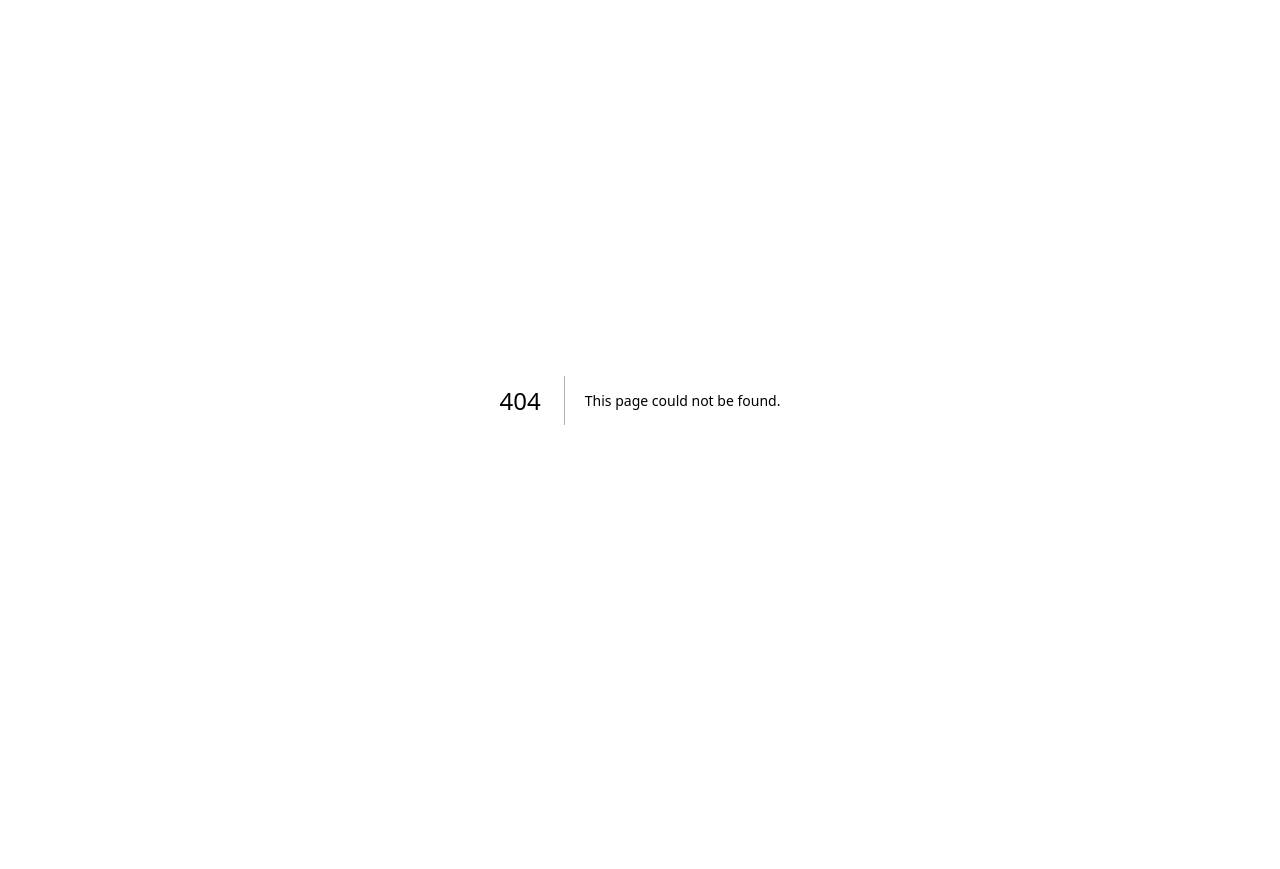
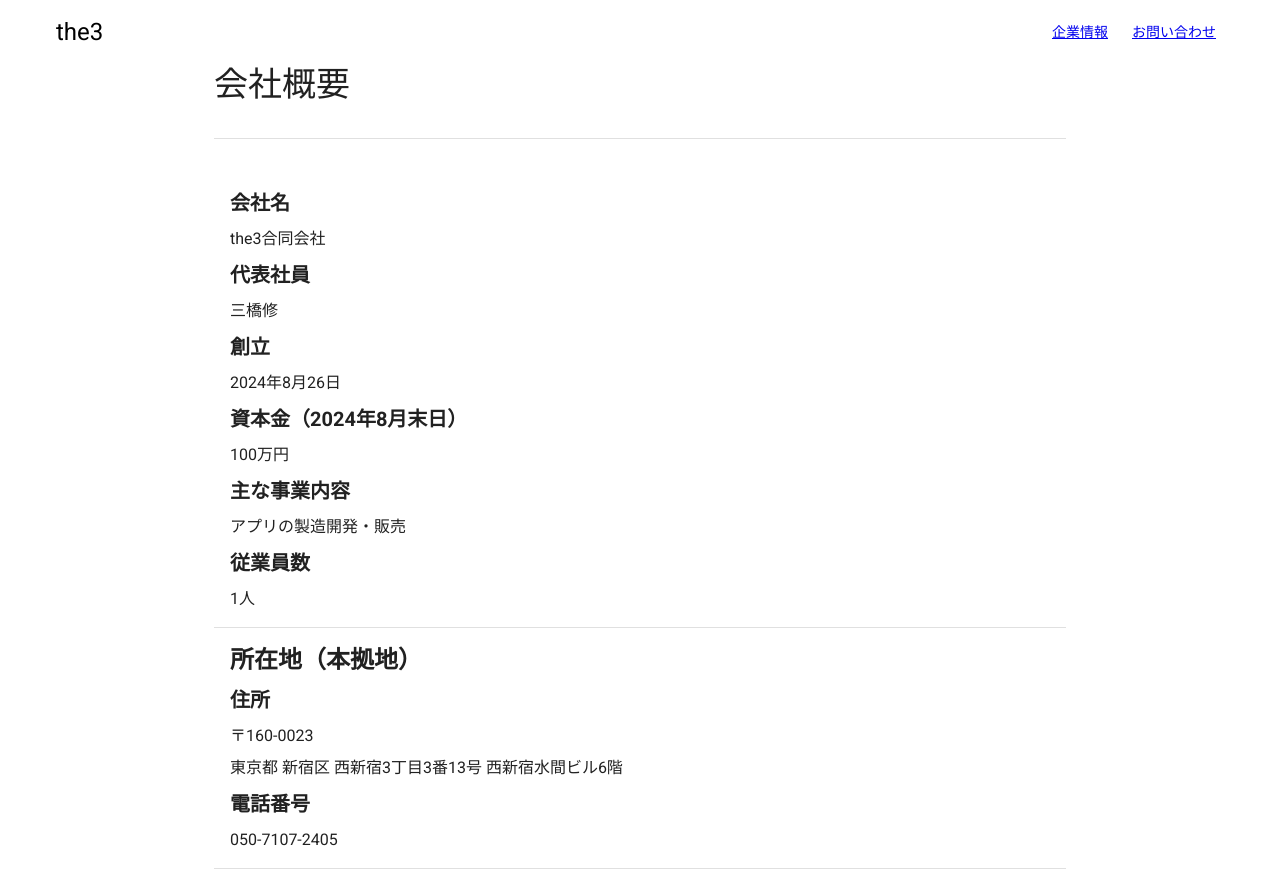
Before and after one commit to omitsuhashi/landing, a Next.js app: page /company/profile in a window 1280 px wide. Before the commit this address had no page. Before the commit the page ends 800 px from the top, so only its background shows below. Built offline with nearby package versions, Linux system fonts and the light colour scheme.

Commit message:
✨会社概要などコンテンツを追加

```diff
--- /dev/null
+++ b/src/app/company/profile/page.tsx
@@ -0,0 +1,73 @@
+import { Box, Divider, Stack, Typography } from "@mui/material";
+
+export default function CompanyProfile() {
+  return (
+    <>
+      <Typography variant="h4">会社概要</Typography>
+      <Box py={4}>
+        <Divider />
+      </Box>
+      <Box p={2}>
+        <Stack spacing={1}>
+          <Stack spacing={1}>
+            <Typography variant="h6" sx={{ fontWeight: "bold" }}>
+              会社名
+            </Typography>
+            <Typography>the3合同会社</Typography>
+          </Stack>
+          <Stack spacing={1}>
+            <Typography variant="h6" sx={{ fontWeight: "bold" }}>
+              代表社員
+            </Typography>
+            <Typography>三橋修</Typography>
+          </Stack>
+          <Stack spacing={1}>
+            <Typography variant="h6" sx={{ fontWeight: "bold" }}>
+              創立
+            </Typography>
+            <Typography>2024年8月26日</Typography>
+          </Stack>
+          <Stack spacing={1}>
+            <Typography variant="h6" sx={{ fontWeight: "bold" }}>
+              資本金（2024年8月末日）
+            </Typography>
+            <Typography>100万円</Typography>
+          </Stack>
+          <Stack spacing={1}>
+            <Typography variant="h6" sx={{ fontWeight: "bold" }}>
+              主な事業内容
+            </Typography>
+            <Typography>アプリの製造開発・販売</Typography>
+          </Stack>
+          <Stack spacing={1}>
+            <Typography variant="h6" sx={{ fontWeight: "bold" }}>
+              従業員数
+            </Typography>
+            <Typography>1人</Typography>
+          </Stack>
+        </Stack>
+      </Box>
+
+      <Divider />
+      <Box p={2}>
+        <Stack spacing={1}>
+          <Typography variant="h5" sx={{ fontWeight: "bold" }}>
+            所在地（本拠地）
+          </Typography>
+          <Typography variant="h6" sx={{ fontWeight: "bold" }}>
+            住所
+          </Typography>
+          <Typography>〒160-0023</Typography>
+          <Typography>
+            東京都 新宿区 西新宿3丁目3番13号 西新宿水間ビル6階
+          </Typography>
+          <Typography variant="h6" sx={{ fontWeight: "bold" }}>
+            電話番号
+          </Typography>
+          <Typography>050-7107-2405</Typography>
+        </Stack>
+      </Box>
+      <Divider />
+    </>
+  );
+}
--- a/src/app/layout.tsx
+++ b/src/app/layout.tsx
@@ -4,8 +4,9 @@ import "@fontsource/roboto/300.css";
 import "@fontsource/roboto/400.css";
 import "@fontsource/roboto/500.css";
 import "@fontsource/roboto/700.css";
-import { Container, CssBaseline, ThemeProvider } from "@mui/material";
+import { Box, Container, CssBaseline, ThemeProvider } from "@mui/material";
 import defaultTheme from "@/theme";
+import HeaderBase from "@/components/molecular/Header";
 
 const inter = Inter({ subsets: ["latin"] });
 
@@ -23,8 +24,14 @@ export default function RootLayout({
     <html lang="en">
       <ThemeProvider theme={defaultTheme}>
         <CssBaseline />
+
+        {/* body */}
         <body className={inter.className}>
-          <Container maxWidth="lg">{children}</Container>
+          {/* header */}
+          <Box marginX={4}>
+            <HeaderBase />
+          </Box>
+          <Container maxWidth="md">{children}</Container>
         </body>
       </ThemeProvider>
     </html>
--- /dev/null
+++ b/src/components/molecular/Header.tsx
@@ -0,0 +1,32 @@
+import { AppBar, Box, Button, Stack, Toolbar, Typography } from "@mui/material";
+import { PropsWithChildren } from "react";
+import Link from "next/link";
+
+type Props = {};
+
+export default function HeaderBase({ children }: PropsWithChildren<Props>) {
+  return (
+    <AppBar
+      position="static"
+      sx={{ backgroundColor: "transparent", boxShadow: "none" }}
+    >
+      <Toolbar>
+        <Box sx={{ flexGrow: 1 }}>
+          <Link href="/" type="button" style={{ textDecoration: "none" }}>
+            <Typography color="black" variant="h5" alignContent="center">
+              the3
+            </Typography>
+          </Link>
+        </Box>
+        <Stack direction="row" spacing={1}>
+          <Button variant="text">
+            <Link href="/company">企業情報</Link>
+          </Button>
+          <Button variant="text">
+            <Link href="mailto:omitsuhashi.the3@gmail.com">お問い合わせ</Link>
+          </Button>
+        </Stack>
+      </Toolbar>
+    </AppBar>
+  );
+}
```
Also changed, not shown: src/app/company/page.tsx (added, +23 -0 lines), src/app/company/philosophy/page.tsx (added, +33 -0 lines), src/app/page.tsx (+1 -19 lines).
